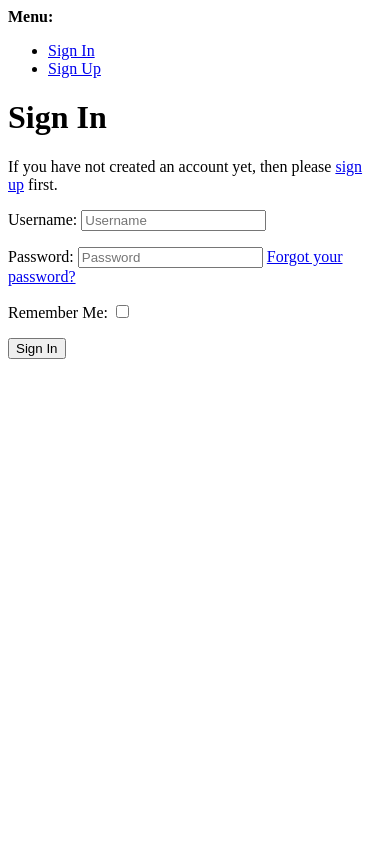
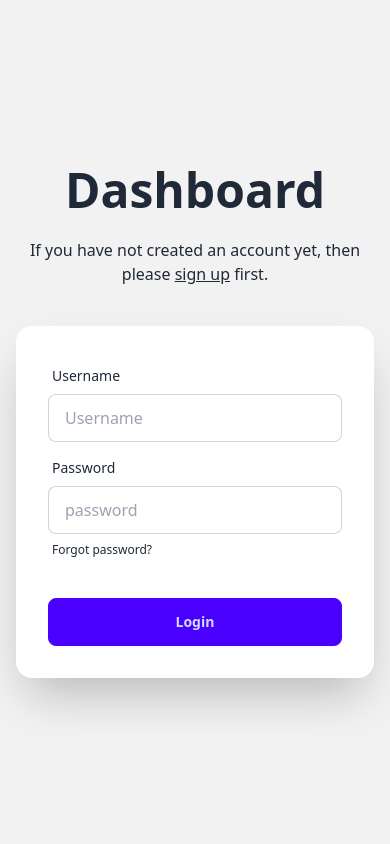
Before and after one commit to dave-martinez/django-tutorial, a Django app: page /accounts/login/ in a window 390 px wide. Run offline with Django 5.2, Linux system fonts and the light colour scheme; parts of the project's set-up code (start-up, migrations or seed data) failed here and were passed over; some libraries are stand-ins or nearby versions.

Commit message:
Add login styling

```diff
--- a/polls/templates/polls/detail.html
+++ b/polls/templates/polls/detail.html
@@ -1,3 +1,6 @@
+{% extends "polls/layout.html" %}
+
+{% block content %}
 <form action="{% url 'polls:vote' question.id %}" method="post">
 {% csrf_token %}
 <fieldset>
@@ -10,3 +13,4 @@
 </fieldset>
 <input type="submit" value="Vote">
 </form>
+{% endblock %}
--- a/polls/templates/polls/results.html
+++ b/polls/templates/polls/results.html
@@ -1,3 +1,7 @@
+{% extends "polls/layout.html" %}
+
+{% block content %}
+
 <h1>{{ question.question_text }}</h1>
 
 <ul>
@@ -7,3 +11,5 @@
 </ul>
 
 <a href="{% url 'polls:detail' question.id %}">Vote again?</a>
+
+{% endblock %}
--- /dev/null
+++ b/templates/account/login.html
@@ -0,0 +1,92 @@
+{% extends "polls/layouts/base.html" %}
+
+{% load i18n %}
+{% load allauth account %}
+
+{% block head_title %}
+    {% trans "Sign In" %}
+{% endblock head_title %}
+
+{% setvar link %}
+    <a href="{{ signup_url }}">
+    {% endsetvar %}
+    {% setvar end_link %}
+    </a>
+{% endsetvar %}
+
+{% block content %}
+<div class="hero min-h-screen bg-base-200">
+    <div class="hero-content flex-col lg:flex-row-reverse">
+        <div class="text-center lg:text-left">
+            <h1 class="text-5xl font-bold">Dashboard</h1>
+                <p class="py-6">If you have not created an account yet, then please
+                  <a class="link" href="{{signup_url}}">sign up</a> first.</p>
+        </div>
+        <div class="card shrink-0 w-full max-w-sm shadow-2xl bg-base-100">
+            {% url 'account_login' as login_url %}
+            <form class="card-body" method="POST" action="{{login_url}}">
+                {% csrf_token %}
+                <div class="form-control">
+                    <label class="label">
+                        <span class="label-text">Username</span>
+                    </label>
+                    <input name="login" type="text" placeholder="Username" class="input input-bordered" required />
+                </div>
+                <div class="form-control">
+                    <label class="label">
+                        <span class="label-text">Password</span>
+                    </label>
+                    <input name="password" type="password" placeholder="password" class="input input-bordered" required />
+                    <label class="label">
+                        <a href="{% url 'account_reset_password' %}" class="label-text-alt link link-hover">Forgot password?</a>
+                    </label>
+                </div>
+                <div class="form-control mt-6">
+                    <button class="btn btn-primary">Login</button>
+                </div>
+                {{ redirect_field }}
+            </form>
+        </div>
+    </div>
+
+    <!-- {% if not SOCIALACCOUNT_ONLY %} -->
+    <!--     {% setvar link %} -->
+    <!--         <a href="{{ signup_url }}"> -->
+    <!--         {% endsetvar %} -->
+    <!--         {% setvar end_link %} -->
+    <!--         </a> -->
+    <!--     {% endsetvar %} -->
+    <!--     {% element p %} -->
+    <!--         {% blocktranslate %}If you have not created an account yet, then please {{ link }}sign up{{ end_link }} first.{% endblocktranslate %} -->
+    <!--     {% endelement %} -->
+    <!--     {% url 'account_login' as login_url %} -->
+    <!--     {% element form form=form method="post" action=login_url tags="entrance,login" %} -->
+    <!--         {% slot body %} -->
+    <!--             {% csrf_token %} -->
+    <!--             {% element fields form=form unlabeled=True %} -->
+    <!--             {% endelement %} -->
+    <!--             {{ redirect_field }} -->
+    <!--         {% endslot %} -->
+    <!--         {% slot actions %} -->
+    <!--             {% element button type="submit" tags="prominent,login" %} -->
+    <!--                 {% trans "Sign In" %} -->
+    <!--             {% endelement %} -->
+    <!--         {% endslot %} -->
+    <!--     {% endelement %} -->
+    <!-- {% endif %} -->
+
+    {% if LOGIN_BY_CODE_ENABLED %}
+        {% element hr %}
+        {% endelement %}
+        {% element h2 %}
+            {% element button href=request_login_code_url tags="prominent,login,secondary" %}
+                {% trans "Mail me a sign-in code" %}
+            {% endelement %}
+        {% endelement %}
+    {% endif %}
+
+    {% if SOCIALACCOUNT_ENABLED %}
+        {% include "socialaccount/snippets/login.html" with page_layout="entrance" %}
+    {% endif %}
+</div>
+{% endblock content %}
--- /dev/null
+++ b/templates/polls/layouts/base.html
@@ -0,0 +1,24 @@
+{% load i18n %}
+<!DOCTYPE html>
+<html>
+    <head>
+        <meta http-equiv="X-UA-Compatible" content="IE=edge">
+        <meta name="viewport" content="width=device-width, initial-scale=1.0">
+        <title>
+            {% block head_title %}
+            {% endblock head_title %}
+        </title>
+        <link href="https://cdn.jsdelivr.net/npm/daisyui@4.11.1/dist/full.min.css" rel="stylesheet" type="text/css" />
+        <script src="https://cdn.tailwindcss.com"></script>
+        {% block extra_head %}
+        {% endblock extra_head %}
+    </head>
+    <body>
+        {% block body %}
+            {% block content %}
+            {% endblock content %}
+        {% endblock body %}
+        {% block extra_body %}
+        {% endblock extra_body %}
+    </body>
+</html>
```
Also changed, not shown: polls/templates/polls/index.html (+39 -8 lines).
